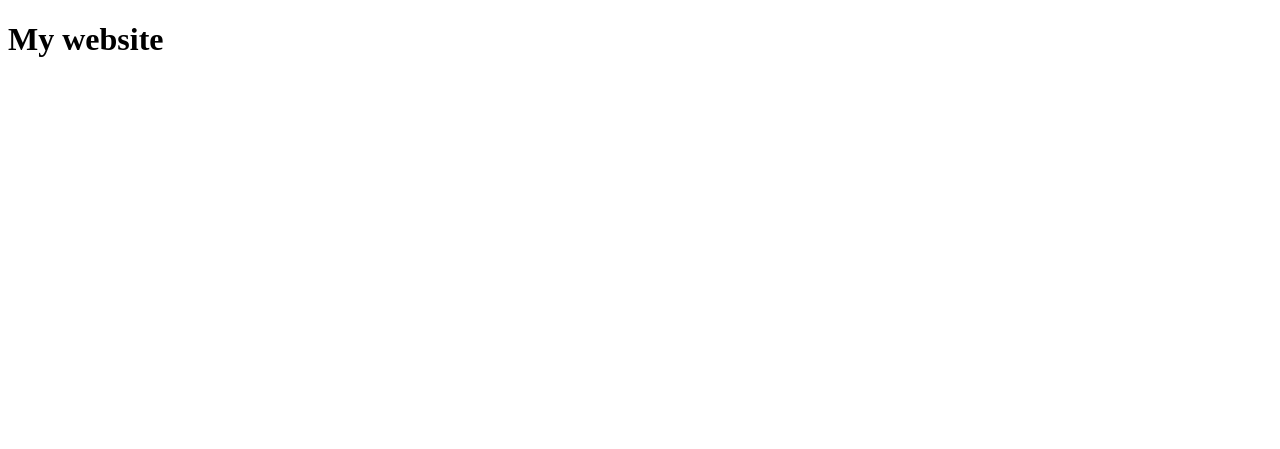
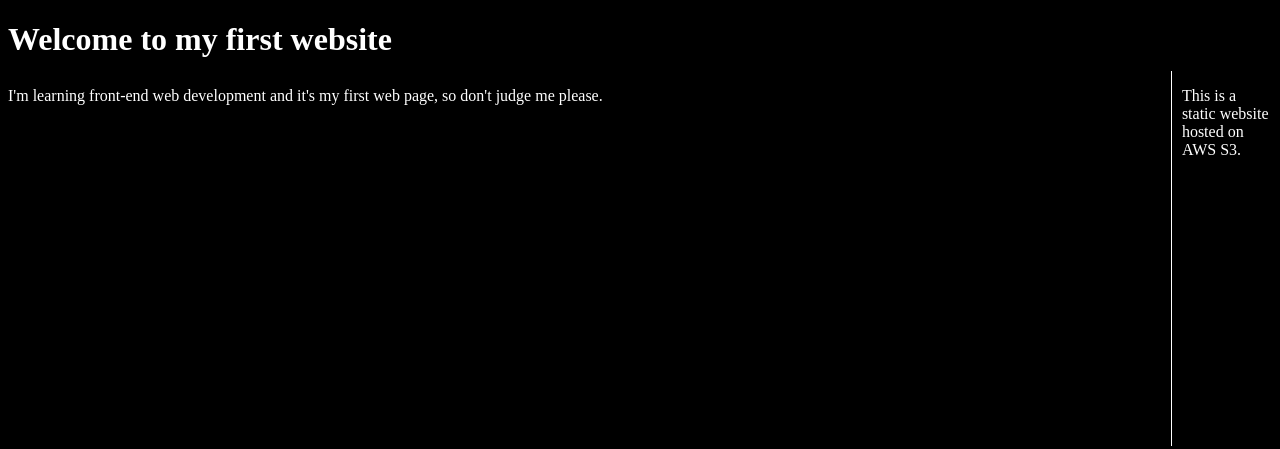
Before and after one commit to rodrisbach/rodrisbach.github.io, a plain HTML site: page index.html in a window 1280 px wide. Drawn offline with Linux system fonts and the light colour scheme.

Commit message:
First steps on HTML and CSS

```diff
--- a/index.html
+++ b/index.html
@@ -1,9 +1,21 @@
 <!DOCTYPE html>
-<html>
-	<head>
-
-	</head>
-	<body>
-		<h1>My website</h1>
-	</body>
+<html lang="en">
+<head>
+    <meta charset="UTF-8">
+    <title>Rodrigo</title>
+    <link rel="stylesheet" type="text/css" href="styles.css">
+</head>
+<body>
+    <div class="head">
+        <h1> Welcome to my first website</h1>
+    </div>
+    <div class="split">
+        <div class="left">
+            <p>I'm learning front-end web development and it's my first web page, so don't judge me please.</p>
+        </div>
+        <div class="right">
+            <p>This is a static website hosted on AWS S3.</p>
+        </div>
+    </div>
+</body>
 </html>
--- /dev/null
+++ b/styles.css
@@ -0,0 +1,36 @@
+p {
+    color: white;
+    font-family: Comfortaa;
+}
+body {
+    background-color: black;
+}
+.split {
+    height: 500px;
+    width: 100%;
+    position: relative;
+    z-index: 1;
+}
+.left {
+    z-index: 2;
+    float: left;
+    width: 92%;
+    height: 75%;
+}
+.right {
+    z-index: 2;
+    float: left;
+    width: 7%;
+    height: 75%;
+    border-left-color:white;
+    border-left-style: outset;
+    border-left-width: 1px;
+    padding-left: 10px;
+}
+.head {
+    width: 100%;
+   height: 50px;
+    color: white;
+    font-family: Comfortaa;
+
+}
```
